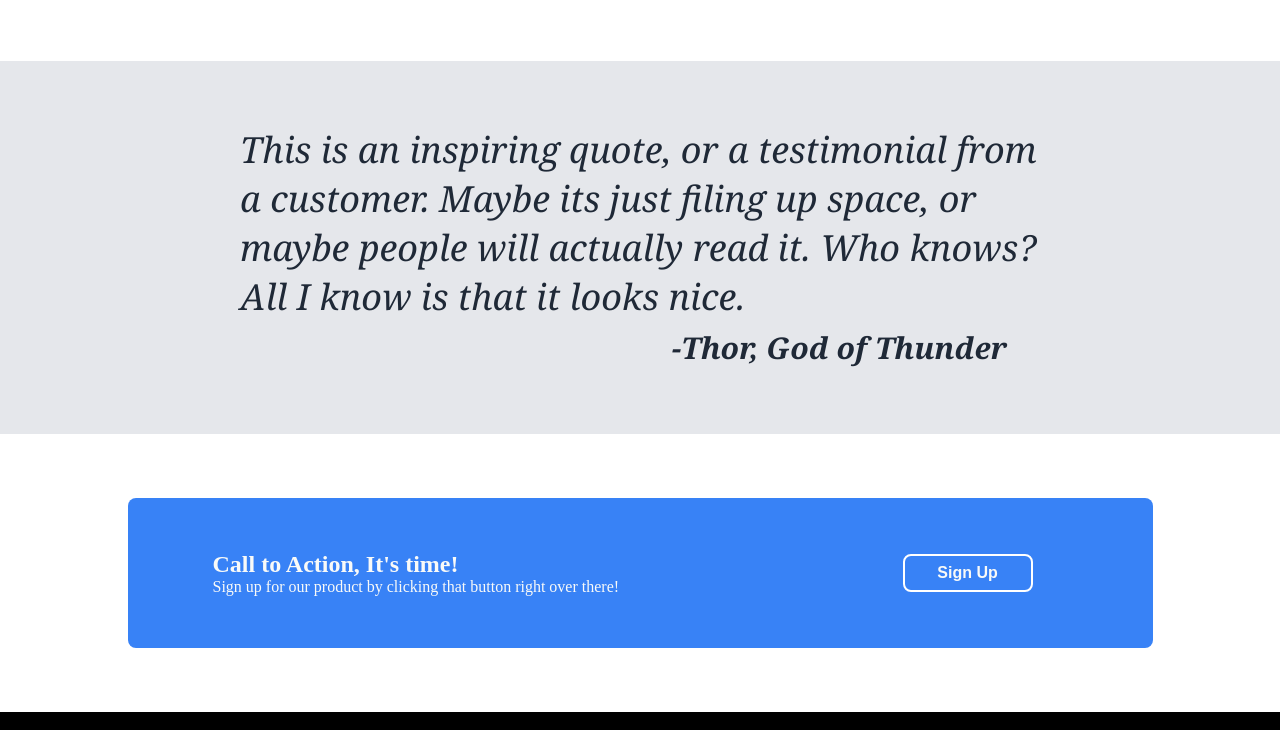
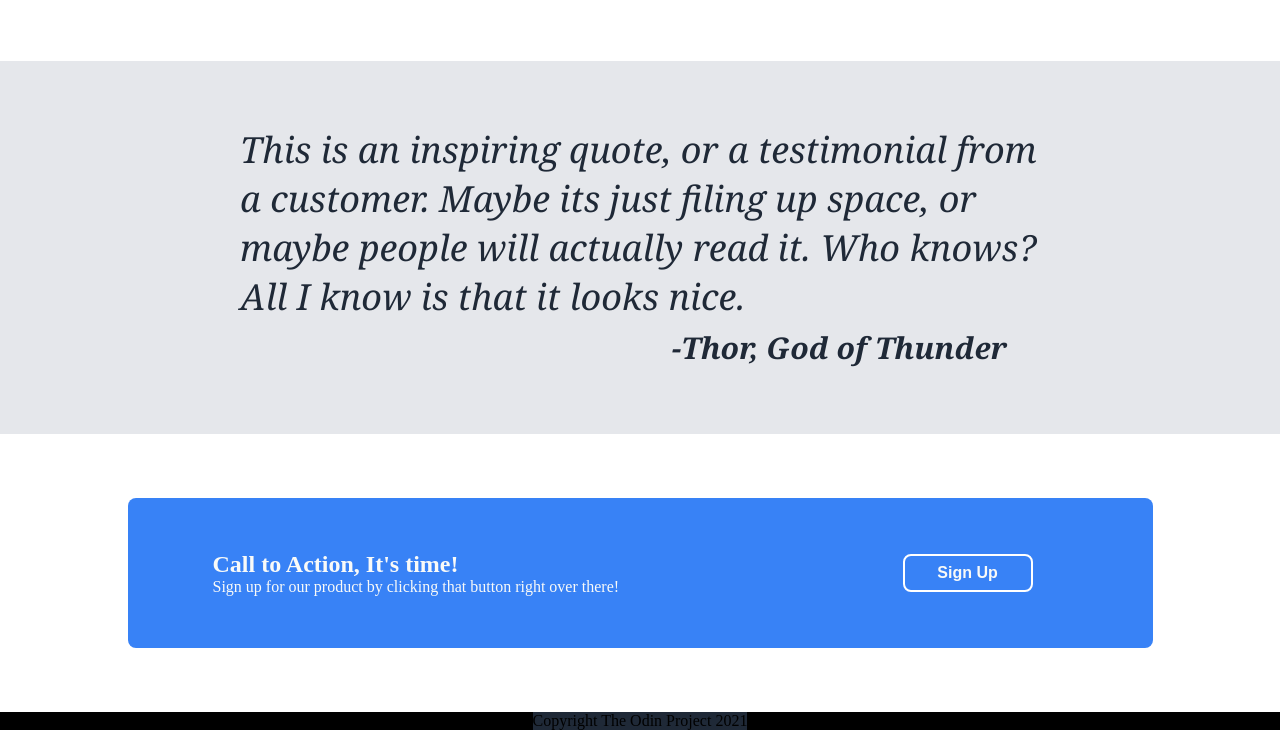
Before and after one commit to Rugwall01/TOP-CSS-Project1, a plain HTML site: page index.html in a window 1280 px wide. Shown: the part 829-1559 px from the top of the page. Drawn offline with Linux system fonts and the light colour scheme.

Commit message:
fixed box 1 items, elongated width of parent container and image placeholder element. Added placeholder text in footer.

```diff
--- a/index.html
+++ b/index.html
@@ -63,6 +63,6 @@
                 </div>
             </div>
         </div>
-    <div class="footer"></div>
+    <div class="footer">Copyright  The Odin Project 2021</div>
   </body>
 </html>
```
